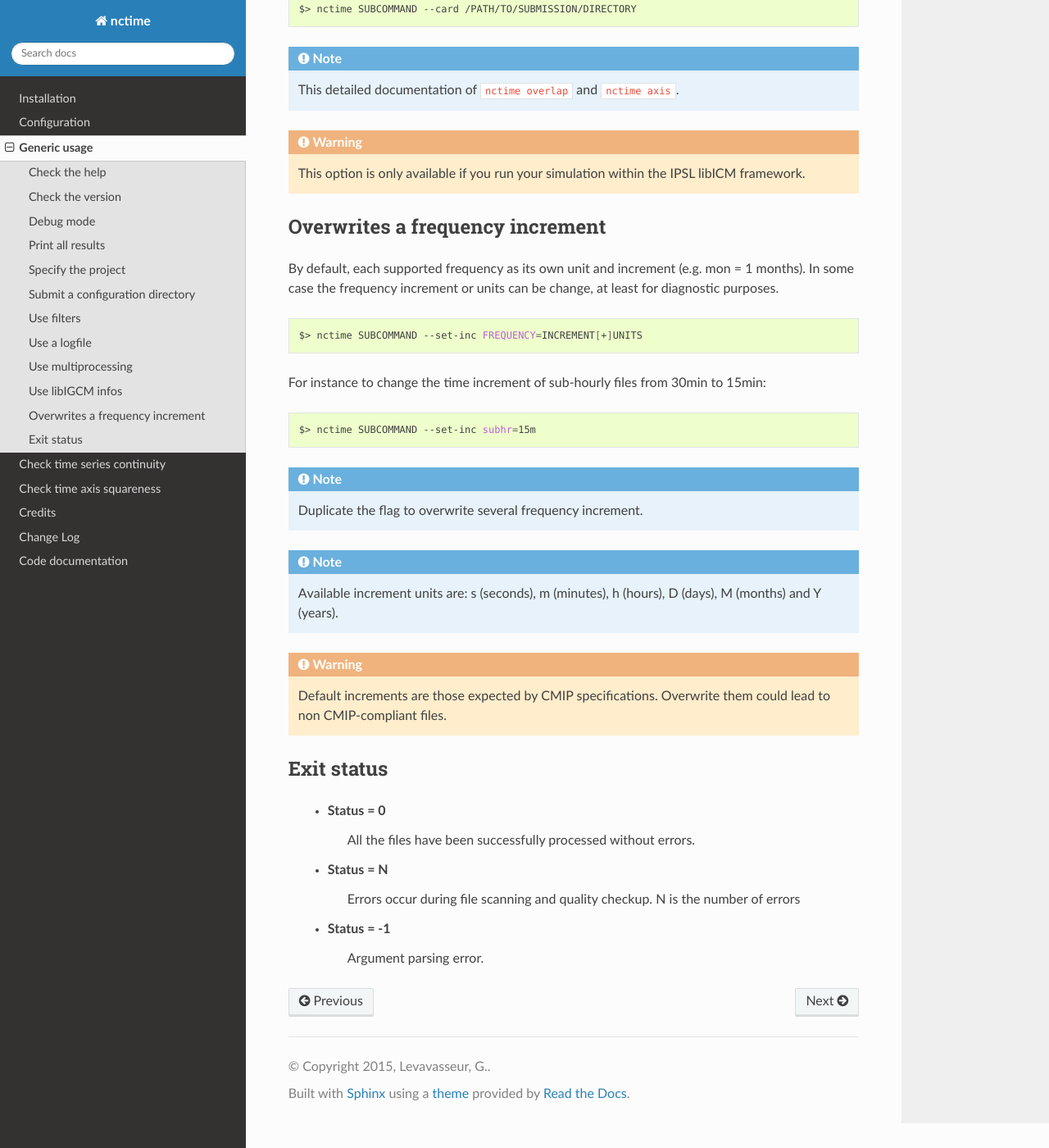
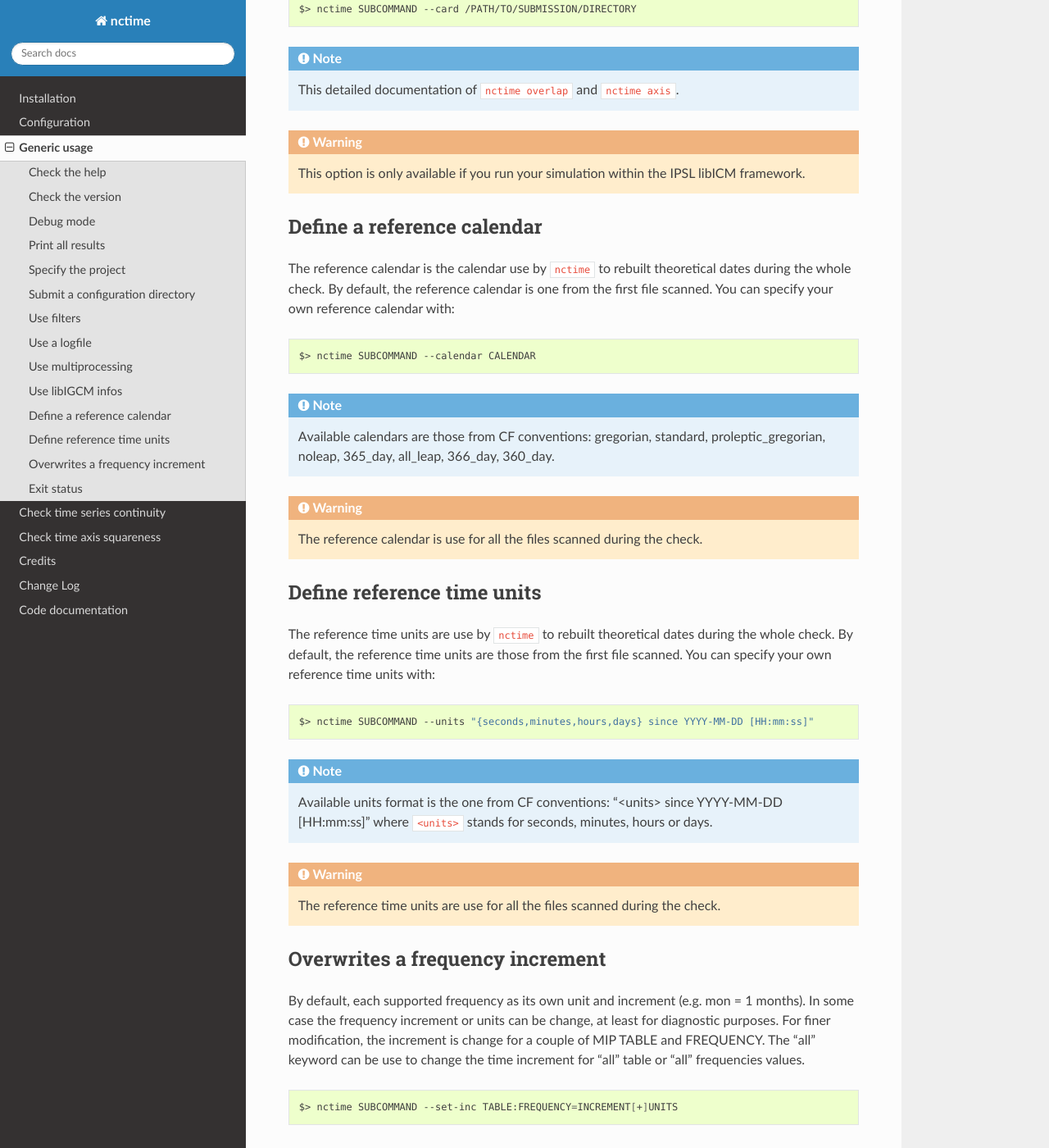
Before and after one commit to ESPRI-Mod/nctime, a Sphinx documentation site: the page built from docs/usage.rst, in a window 1280 px wide and 1400 px high, scrolled down 2812 px. Shown: the whole window at 82% size. Built offline with Sphinx 7.4.7 and the Read the Docs theme 2.0.0, drawn with Linux system fonts in a browser that asks for light colours; pages that are not in the unit, such as notebooks, are missing from menus; the version number could not be read and is left out; some of the changed text lies outside the part shown.

Commit message:
Dic update

```diff
--- a/docs/log.rst
+++ b/docs/log.rst
@@ -3,6 +3,12 @@
 
 Change Log
 ==========
+
+`v4.4.7 <https://github.com/Prodiguer/nctime/tree/v4.4.7>`__ (2018-07-13)
+-------------------------------------------------------------------------
+
+`Full
+Changelog <https://github.com/Prodiguer/nctime/compare/v4.4.6...v4.4.7>`__
 
 `v4.4.6 <https://github.com/Prodiguer/nctime/tree/v4.4.6>`__ (2018-07-05)
 -------------------------------------------------------------------------
--- a/docs/usage.rst
+++ b/docs/usage.rst
@@ -130,21 +130,69 @@ directory including both your ``config.card`` and ``run.card`` provided by the l
 
 .. warning:: This option is only available if you run your simulation within the IPSL libICM framework.
 
+Define a reference calendar
+***************************
+
+The reference calendar is the calendar use by ``nctime`` to rebuilt theoretical dates during the whole check.
+By default, the reference calendar is one from the first file scanned.
+You can specify your own reference calendar with:
+
+.. code-block:: bash
+
+    $> nctime SUBCOMMAND --calendar CALENDAR
+
+.. note::
+    Available calendars are those from CF conventions: gregorian, standard, proleptic_gregorian, noleap, 365_day, all_leap, 366_day, 360_day.
+
+.. warning::
+    The reference calendar is use for all the files scanned during the check.
+
+Define reference time units
+***************************
+
+The reference time units are use by ``nctime`` to rebuilt theoretical dates during the whole check.
+By default, the reference time units are those from the first file scanned.
+You can specify your own reference time units with:
+
+.. code-block:: bash
+
+    $> nctime SUBCOMMAND --units "{seconds,minutes,hours,days} since YYYY-MM-DD [HH:mm:ss]"
+
+.. note::
+    Available units format is the one from CF conventions: "<units> since YYYY-MM-DD [HH:mm:ss]" where ``<units>`` stands for seconds, minutes, hours or days.
+
+.. warning::
+    The reference time units are use for all the files scanned during the check.
+
 Overwrites a frequency increment
 ********************************
 
 By default, each supported frequency as its own unit and increment (e.g. mon = 1 months). In some case the frequency
-increment or units can be change, at least for diagnostic purposes.
+increment or units can be change, at least for diagnostic purposes. For finer modification, the increment is change for
+a couple of MIP TABLE and FREQUENCY. The "all" keyword can be use to change the time increment for "all" table or "all"
+frequencies values.
 
 .. code-block:: bash
 
-    $> nctime SUBCOMMAND --set-inc FREQUENCY=INCREMENT[+]UNITS
+    $> nctime SUBCOMMAND --set-inc TABLE:FREQUENCY=INCREMENT[+]UNITS
 
-For instance to change the time increment of sub-hourly files from 30min to 15min:
+To change the time increment of sub-hourly files from the CFsubhr table from 30min to 15min:
 
 .. code-block:: bash
 
-    $> nctime SUBCOMMAND --set-inc subhr=15m
+    $> nctime SUBCOMMAND --set-inc CFsubhr:subhrPt=15m
+
+To change the time increment of all sub-hourly files whatever the MIP table:
+
+.. code-block:: bash
+
+    $> nctime SUBCOMMAND --set-inc all:subhr=15m
+
+To change the time increment of all CFsubhr files whatever the frequency:
+
+.. code-block:: bash
+
+    $> nctime SUBCOMMAND --set-inc CFsubhr:all=15m
 
 .. note::
     Duplicate the flag to overwrite several frequency increment.
```
Also changed, not shown: 1 other file.
